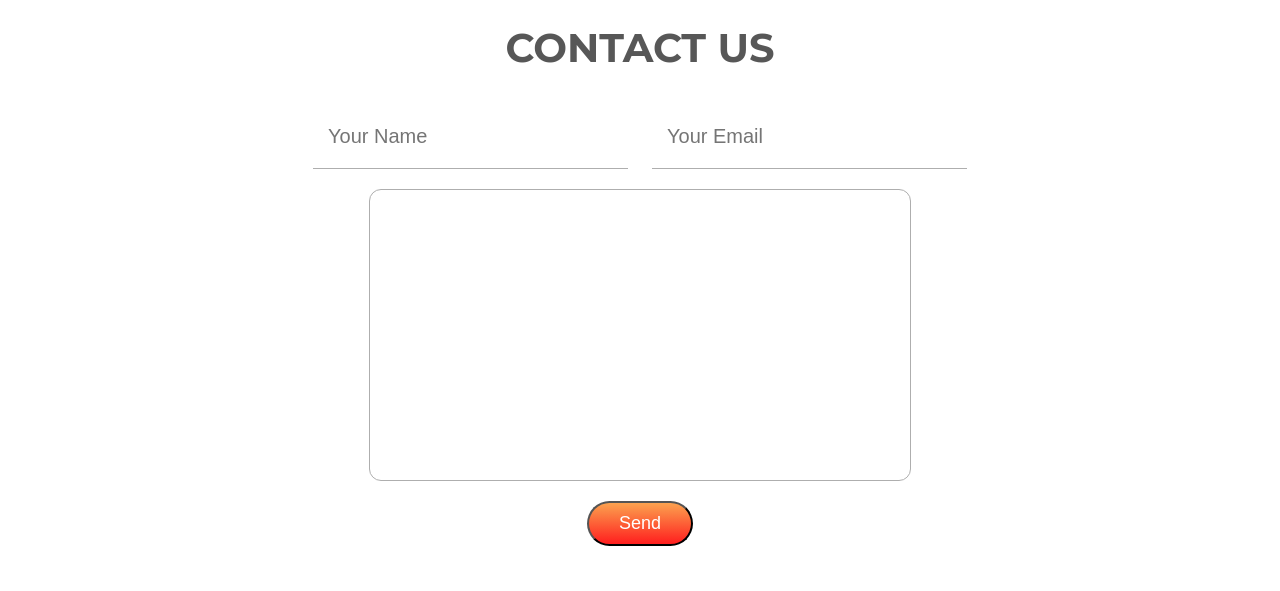
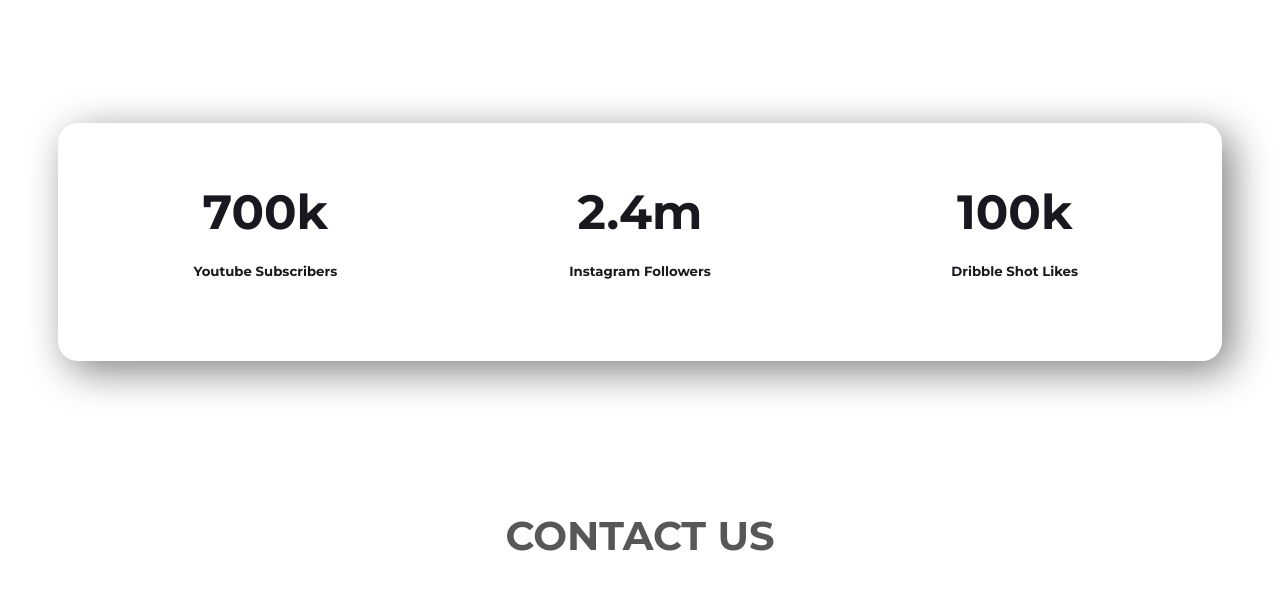
Before and after one commit to fsd-4bit/food-court, a plain HTML site: page index.html in a window 1280 px wide. Shown: the part 3260-3851 px from the top of the page. Drawn offline with Linux system fonts and the light colour scheme.

Commit message:
channel section added

```diff
--- a/index.html
+++ b/index.html
@@ -96,6 +96,21 @@
     </div>
   </section>
 
+  <section class="channel-section">
+    <div class="three-part">
+      <h1 class="channel-header">700k</h1>
+      <h5>Youtube Subscribers</h5>
+    </div>
+    <div class="three-part">
+      <h1 class="channel-header">2.4m</h1>
+      <h5>Instagram Followers</h5>
+    </div>
+    <div class="three-part">
+      <h1 class="channel-header">100k</h1>
+      <h5>Dribble Shot Likes</h5>
+    </div>
+  </section>
+
   <section id="contact" class="contact-form">
     <h2>CONTACT US</h2>
     <form action="#">
--- a/style.css
+++ b/style.css
@@ -29,6 +29,10 @@ h2{
 h3{
   font-family: 'Montserrat', sans-serif;
   font-size: 28px;
+}
+h5{
+  color: #18191F;
+  font-family: 'Montserrat', sans-serif;
 }
 p{
   font-family: 'Montserrat', sans-serif;
@@ -136,6 +140,22 @@ margin-left: 250px;
   display: flex;
   margin-bottom: 50px;
 }
+.channel-section{
+  display: flex;
+  text-align: center;
+  padding: 60px 20px;
+  box-shadow: 10px 10px 40px grey;
+  border-radius: 20px;
+  margin: 150px 50px;
+}
+.channel-header{
+  font: bold;
+  font-size: 48px;
+  color: #18191F;
+}
+.three-part{
+  width: 100%;
+}
 .contact-form {
   padding-bottom: 50px;
   text-align: center;
```
